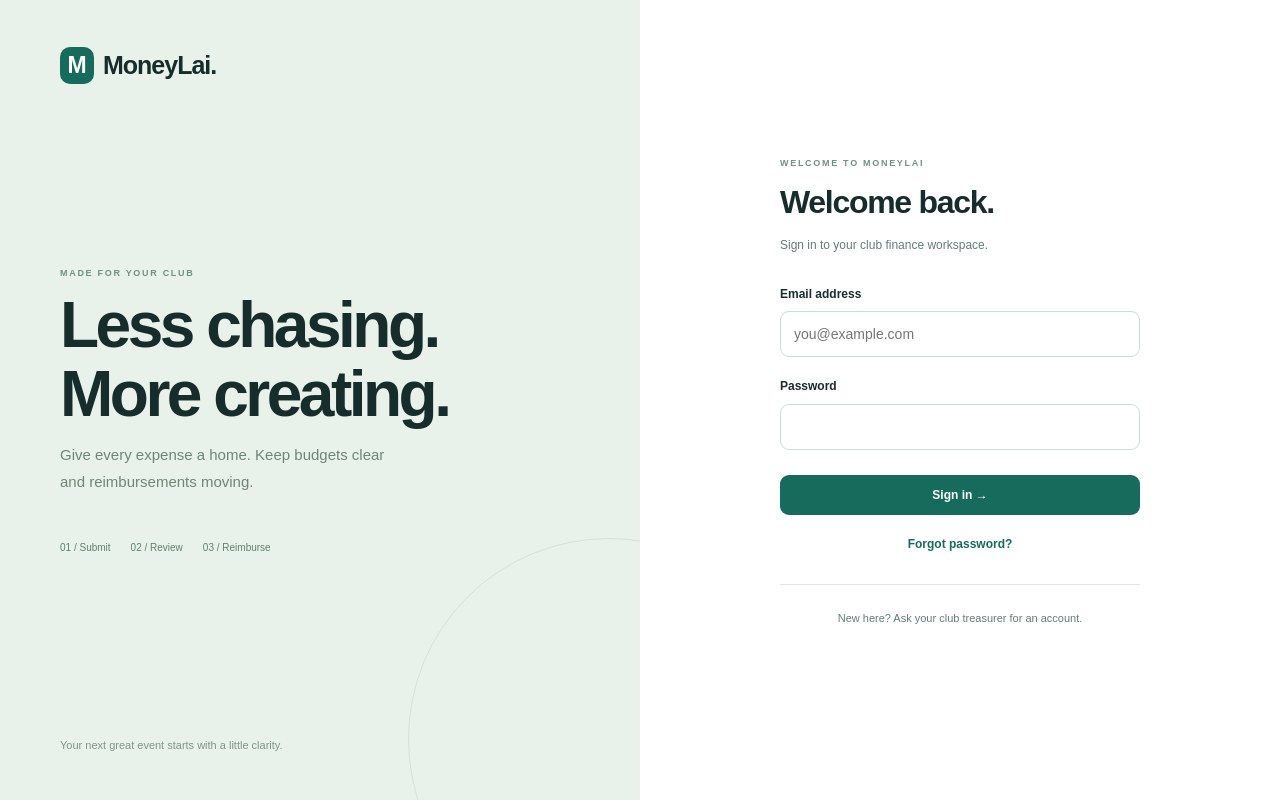
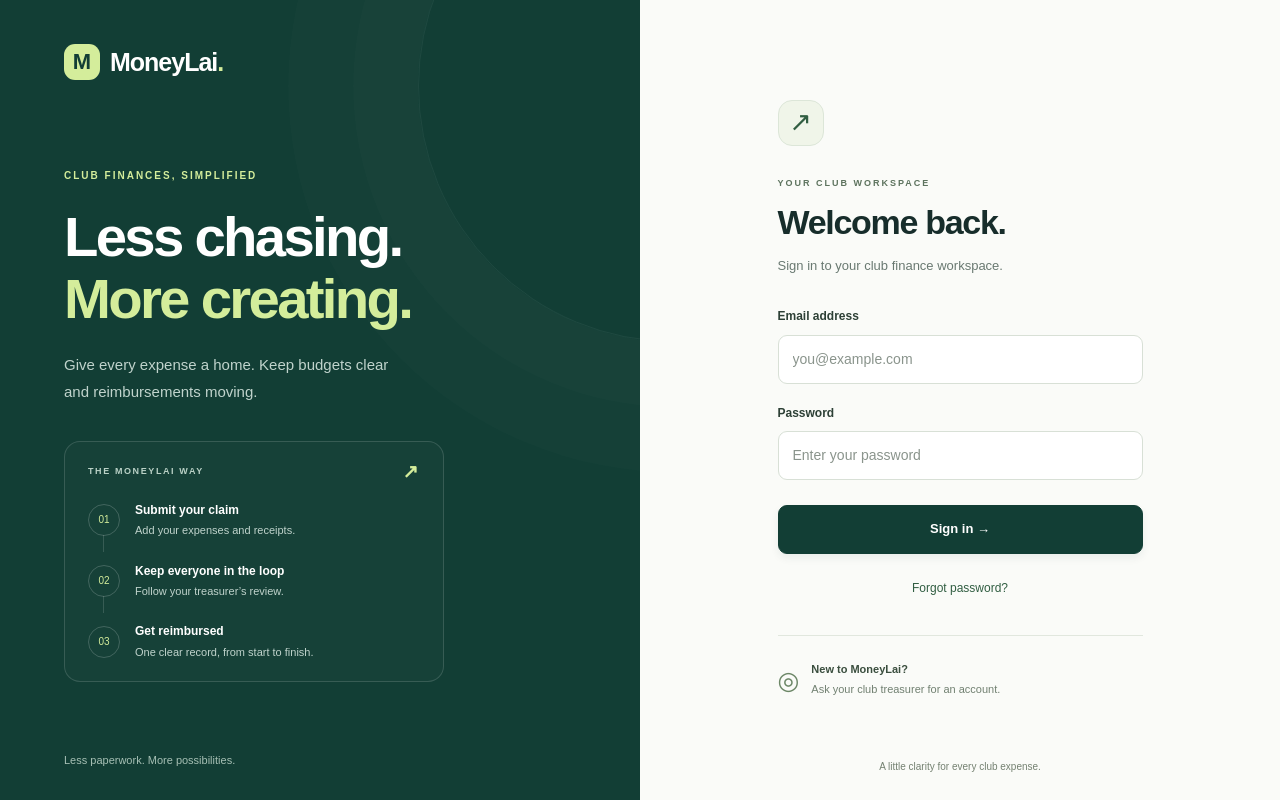
Before and after one commit to JLeongXD/AIROST2627_MoneyLai, a Next.js app in the folder web/: page /login in a window 1280 px wide. Built offline with nearby package versions, Linux system fonts and the light colour scheme; no server answers.

Commit message:
some adjustment on loginpage

```diff
--- /dev/null
+++ b/web/src/features/auth/LoginPage.module.css
@@ -0,0 +1,393 @@
+.layout {
+  min-height: 100svh;
+  display: grid;
+  grid-template-columns: 1fr 1fr;
+  background: #fafbf8;
+}
+.story {
+  position: relative;
+  overflow: hidden;
+  display: flex;
+  flex-direction: column;
+  justify-content: space-between;
+  padding: 42px clamp(32px, 5vw, 80px) 30px;
+  color: #fff;
+  background: #123e35;
+}
+.story::after {
+  content: "";
+  position: absolute;
+  width: 510px;
+  height: 510px;
+  border: 1px solid #ffffff0e;
+  border-radius: 50%;
+  right: -290px;
+  top: -170px;
+  box-shadow:
+    0 0 0 65px #ffffff03,
+    0 0 0 130px #ffffff03;
+  pointer-events: none;
+}
+.brand {
+  display: inline-flex;
+  align-items: center;
+  align-self: flex-start;
+  gap: 10px;
+  color: #fff;
+  font-size: 25px;
+  font-weight: 750;
+  letter-spacing: -1px;
+  z-index: 1;
+}
+.brand:hover {
+  text-decoration: none;
+}
+.brandMark {
+  display: grid;
+  place-items: center;
+  width: 36px;
+  height: 36px;
+  border-radius: 11px;
+  background: #d4ed9b;
+  color: #123e35;
+  font-size: 22px;
+  letter-spacing: -2px;
+  padding-right: 2px;
+}
+.brandDot {
+  color: #d4ed9b;
+  margin-left: -10px;
+}
+.storyContent {
+  padding: 64px 0 48px;
+  position: relative;
+  z-index: 1;
+}
+.eyebrow,
+.formEyebrow {
+  display: block;
+  font-size: 10px;
+  font-weight: 700;
+  letter-spacing: 2px;
+}
+.eyebrow {
+  color: #d4ed9b;
+  margin-bottom: 22px;
+}
+.story h1 {
+  font-size: clamp(40px, 4.4vw, 66px);
+  line-height: 1.09;
+  letter-spacing: -2.7px;
+  font-weight: 600;
+  margin-bottom: 22px;
+}
+.story h1 span {
+  color: #d4ed9b;
+}
+.storyContent > p {
+  max-width: 345px;
+  color: #c0d3cc;
+  font-size: 15px;
+  line-height: 1.8;
+}
+.workflow {
+  max-width: 380px;
+  margin-top: 36px;
+  border: 1px solid #ffffff24;
+  border-radius: 16px;
+  background: #ffffff05;
+  padding: 20px 23px;
+}
+.workflowHeader {
+  display: flex;
+  justify-content: space-between;
+  align-items: center;
+  color: #bad1c6;
+  font-size: 9px;
+  letter-spacing: 1.6px;
+  font-weight: 700;
+}
+.workflowHeader > span:last-child {
+  font-size: 19px;
+  line-height: 1;
+  color: #d4ed9b;
+}
+.workflow ol {
+  list-style: none;
+  margin: 20px 0 0;
+  padding: 0;
+}
+.workflow li {
+  display: flex;
+  align-items: center;
+  gap: 15px;
+  position: relative;
+}
+.workflow li + li {
+  margin-top: 22px;
+}
+.workflow li:not(:last-child)::after {
+  content: "";
+  position: absolute;
+  left: 15px;
+  top: 34px;
+  width: 1px;
+  height: 17px;
+  background: #ffffff25;
+}
+.stepNumber {
+  flex: 0 0 32px;
+  height: 32px;
+  display: grid;
+  place-items: center;
+  border: 1px solid #ffffff30;
+  border-radius: 50%;
+  color: #d4ed9b;
+  font-size: 10px;
+}
+.workflow strong {
+  display: block;
+  font-size: 12px;
+  font-weight: 600;
+}
+.workflow small {
+  display: block;
+  font-size: 11px;
+  color: #c0d3cc;
+  margin-top: 2px;
+}
+.storyFooter {
+  color: #a7c0b5;
+  font-size: 11px;
+}
+.formArea {
+  position: relative;
+  display: flex;
+  flex-direction: column;
+  align-items: center;
+  justify-content: center;
+  padding: 72px 40px;
+}
+.formCard {
+  width: 100%;
+  max-width: 365px;
+}
+.formIcon {
+  display: grid;
+  place-items: center;
+  width: 46px;
+  height: 46px;
+  border: 1px solid #dce6d8;
+  border-radius: 14px;
+  background: #f0f5e9;
+  color: #315e42;
+  font-size: 27px;
+  margin-bottom: 30px;
+}
+.formEyebrow {
+  color: #5d735e;
+  font-size: 9px;
+  margin-bottom: 12px;
+}
+.formCard h2 {
+  font-size: 34px;
+  font-weight: 600;
+  letter-spacing: -1.3px;
+  line-height: 1.2;
+  margin-bottom: 12px;
+}
+.intro {
+  color: #697971;
+  font-size: 13px;
+  line-height: 1.7;
+  margin-bottom: 0;
+}
+.form {
+  margin-top: 30px;
+}
+.form :global(.field) {
+  margin-bottom: 20px;
+}
+.form :global(.field) label {
+  color: #2d4036;
+  font-size: 12px;
+  font-weight: 600;
+  margin-bottom: 8px;
+}
+.form input {
+  min-height: 49px;
+  padding: 12px 14px;
+  border: 1px solid #d8e0d6;
+  border-radius: 9px;
+  background: #fff;
+  color: #172d2b;
+  font-size: 14px;
+  transition:
+    border-color 150ms,
+    box-shadow 150ms;
+}
+.form input::placeholder {
+  color: #8a948c;
+}
+.form input:hover:not(:disabled) {
+  border-color: #a4b7a4;
+}
+.form input:focus {
+  border-color: #477757;
+  outline: 2px solid #c4dcc3;
+  outline-offset: 2px;
+  box-shadow: 0 0 0 4px #e7efe3;
+}
+.submit {
+  width: 100%;
+  min-height: 49px;
+  border: 1px solid #123e35;
+  border-radius: 9px;
+  background: #123e35;
+  color: #fff;
+  font-size: 13px;
+  font-weight: 600;
+  margin-top: 5px;
+  box-shadow: 0 4px 9px #123e3512;
+  transition:
+    background 150ms,
+    box-shadow 150ms;
+}
+.submit:hover:not(:disabled) {
+  background: #1e5748;
+  box-shadow: 0 5px 14px #123e3525;
+}
+.switchButton {
+  display: block;
+  margin: 20px auto 0;
+  padding: 5px 8px;
+  border: 0;
+  background: transparent;
+  color: #315e42;
+  font-size: 12px;
+}
+.switchButton:hover:not(:disabled) {
+  text-decoration: underline;
+}
+.accountNote {
+  display: flex;
+  align-items: center;
+  gap: 12px;
+  margin-top: 32px;
+  padding-top: 24px;
+  border-top: 1px solid #e1e7de;
+  color: #718071;
+}
+.accountNote > span {
+  font-size: 25px;
+  color: #6c8767;
+}
+.accountNote p {
+  font-size: 11px;
+  line-height: 1.8;
+  margin: 0;
+}
+.accountNote strong {
+  color: #3a4e3e;
+  font-weight: 600;
+}
+.formFooter {
+  position: absolute;
+  bottom: 25px;
+  margin: 0;
+  color: #748171;
+  font-size: 10px;
+}
+.formCard :global(.notice) {
+  margin-top: 20px;
+  font-size: 12px;
+  overflow-wrap: anywhere;
+}
+@media (min-width: 1500px) {
+  .story {
+    padding-left: max(80px, calc((100vw - 1220px) / 2));
+  }
+}
+@media (max-width: 850px) {
+  .story {
+    padding: 32px;
+  }
+  .story h1 {
+    font-size: 43px;
+    letter-spacing: -1.7px;
+  }
+  .workflow {
+    padding: 18px;
+  }
+  .formArea {
+    padding: 60px 30px;
+  }
+  .formCard h2 {
+    font-size: 30px;
+  }
+}
+@media (max-width: 650px) {
+  .layout {
+    grid-template-columns: 1fr;
+  }
+  .story {
+    padding: 24px;
+  }
+  .brand {
+    font-size: 22px;
+  }
+  .brandMark {
+    width: 32px;
+    height: 32px;
+    font-size: 20px;
+    border-radius: 9px;
+  }
+  .storyContent {
+    padding: 30px 0 0;
+  }
+  .eyebrow {
+    font-size: 9px;
+    margin-bottom: 14px;
+  }
+  .story h1 {
+    font-size: 37px;
+    margin-bottom: 14px;
+  }
+  .storyContent > p {
+    font-size: 13px;
+    margin-bottom: 4px;
+  }
+  .workflow,
+  .storyFooter {
+    display: none;
+  }
+  .formArea {
+    padding: 34px 24px 26px;
+  }
+  .formIcon {
+    display: none;
+  }
+  .formCard h2 {
+    font-size: 29px;
+  }
+  .form {
+    margin-top: 24px;
+  }
+  .form input {
+    font-size: 16px;
+  }
+  .accountNote {
+    margin-top: 24px;
+    padding-top: 20px;
+  }
+  .formFooter {
+    position: static;
+    margin-top: 30px;
+  }
+}
+@media (prefers-reduced-motion: reduce) {
+  .form input,
+  .submit {
+    transition: none;
+  }
+}
--- a/web/src/features/auth/LoginPage.tsx
+++ b/web/src/features/auth/LoginPage.tsx
@@ -6,6 +6,7 @@ import { createClient } from "@/lib/supabase/client";
 import { useAuth } from "@/components/AuthProvider";
 import { errorMessage } from "@/lib/domain";
 import { Field, Notice } from "@/components/UI";
+import styles from "./LoginPage.module.css";
 export default function LoginPage() {
   const { user, ready, error: accountError } = useAuth();
   const router = useRouter();
@@ -62,35 +63,71 @@ export default function LoginPage() {
     }
   }
   return (
-    <main className="auth-layout">
-      <section className="auth-story">
-        <Link className="brand" href="/">
-          <span className="brand-mark">M</span>MoneyLai.
+    <main className={styles.layout}>
+      <section className={styles.story} aria-labelledby="story-title">
+        <Link className={styles.brand} href="/" aria-label="MoneyLai home">
+          <span className={styles.brandMark} aria-hidden="true">
+            M
+          </span>
+          MoneyLai<span className={styles.brandDot}>.</span>
         </Link>
-        <div>
-          <span className="eyebrow">MADE FOR YOUR CLUB</span>
-          <h1>
+        <div className={styles.storyContent}>
+          <span className={styles.eyebrow}>CLUB FINANCES, SIMPLIFIED</span>
+          <h1 id="story-title">
             Less chasing.
             <br />
-            More creating.
+            <span>More creating.</span>
           </h1>
           <p>
             Give every expense a home. Keep budgets clear and reimbursements
             moving.
           </p>
-          <div className="auth-story-tags">
-            <span>01 / Submit</span>
-            <span>02 / Review</span>
-            <span>03 / Reimburse</span>
+          <div className={styles.workflow} aria-label="Reimbursement workflow">
+            <div className={styles.workflowHeader}>
+              <span>THE MONEYLAI WAY</span>
+              <span aria-hidden="true">↗</span>
+            </div>
+            <ol>
+              <li>
+                <span className={styles.stepNumber}>01</span>
+                <div>
+                  <strong>Submit your claim</strong>
+                  <small>Add your expenses and receipts.</small>
+                </div>
+              </li>
+              <li>
+                <span className={styles.stepNumber}>02</span>
+                <div>
+                  <strong>Keep everyone in the loop</strong>
+                  <small>Follow your treasurer’s review.</small>
+                </div>
+              </li>
+              <li>
+                <span className={styles.stepNumber}>03</span>
+                <div>
+                  <strong>Get reimbursed</strong>
+                  <small>One clear record, from start to finish.</small>
+                </div>
+              </li>
+            </ol>
           </div>
         </div>
-        <small>Your next great event starts with a little clarity.</small>
+        <small className={styles.storyFooter}>
+          Less paperwork. More possibilities.
+        </small>
       </section>
-      <section className="auth-form-area">
-        <div className="auth-card">
-          <span className="eyebrow">WELCOME TO MONEYLAI</span>
-          <h2>{forgot ? "Forgot your password?" : "Welcome back."}</h2>
-          <p>
+      <section className={styles.formArea} aria-labelledby="login-title">
+        <div className={styles.formCard}>
+          <div className={styles.formIcon} aria-hidden="true">
+            ↗
+          </div>
+          <span className={styles.formEyebrow}>
+            {forgot ? "ACCOUNT RECOVERY" : "YOUR CLUB WORKSPACE"}
+          </span>
+          <h2 id="login-title">
+            {forgot ? "Let’s get you back in." : "Welcome back."}
+          </h2>
+          <p className={styles.intro}>
             {forgot
               ? "We’ll help you get back into your account."
               : "Sign in to your club finance workspace."}
@@ -98,7 +135,12 @@ export default function LoginPage() {
           {accountError && <Notice tone="error">{accountError}</Notice>}
           {error && <Notice tone="error">{error}</Notice>}
           {message && <Notice tone="success">{message}</Notice>}
-          <form onSubmit={submit} noValidate>
+          <form
+            className={styles.form}
+            onSubmit={submit}
+            noValidate
+            aria-busy={busy}
+          >
             <Field label="Email address" id="email">
               <input
                 id="email"
@@ -116,13 +158,14 @@ export default function LoginPage() {
                   id="password"
                   type="password"
                   autoComplete="current-password"
+                  placeholder="Enter your password"
                   value={password}
                   onChange={(e) => setPassword(e.target.value)}
                   disabled={busy}
                 />
               </Field>
             )}
-            <button className="button primary full" disabled={busy}>
+            <button className={styles.submit} disabled={busy}>
               {busy
                 ? "Please wait…"
                 : forgot
@@ -131,7 +174,8 @@ export default function LoginPage() {
             </button>
           </form>
           <button
-            className="text-button auth-switch"
+            className={styles.switchButton}
+            disabled={busy}
             onClick={() => {
               setForgot((v) => !v);
               setError("");
@@ -140,10 +184,18 @@ export default function LoginPage() {
           >
             {forgot ? "Back to sign in" : "Forgot password?"}
           </button>
-          <p className="auth-note">
-            New here? Ask your club treasurer for an account.
-          </p>
+          <div className={styles.accountNote}>
+            <span aria-hidden="true">◎</span>
+            <p>
+              <strong>New to MoneyLai?</strong>
+              <br />
+              Ask your club treasurer for an account.
+            </p>
+          </div>
         </div>
+        <p className={styles.formFooter}>
+          A little clarity for every club expense.
+        </p>
       </section>
     </main>
   );
```
